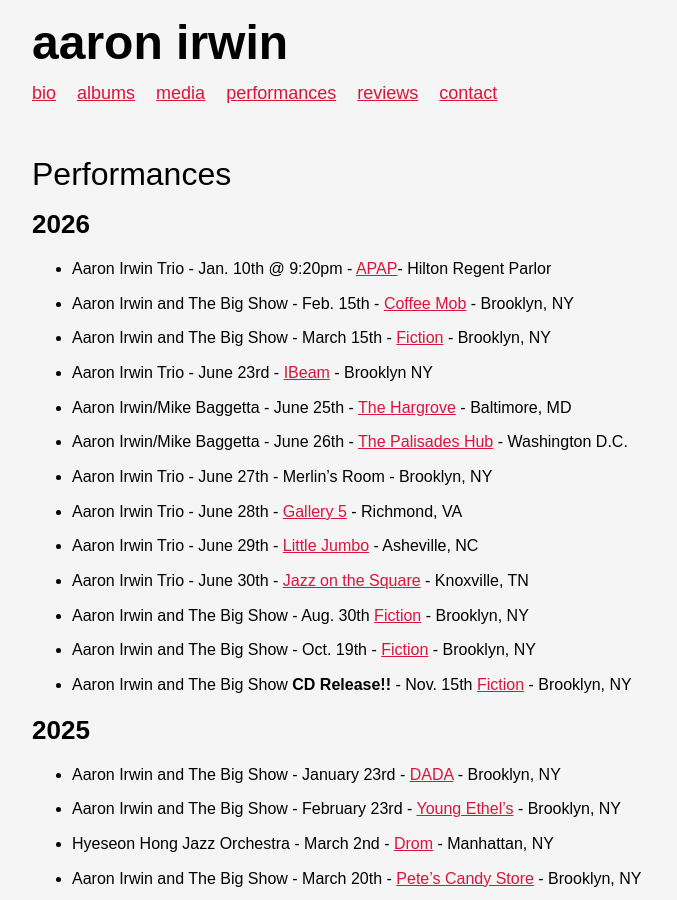
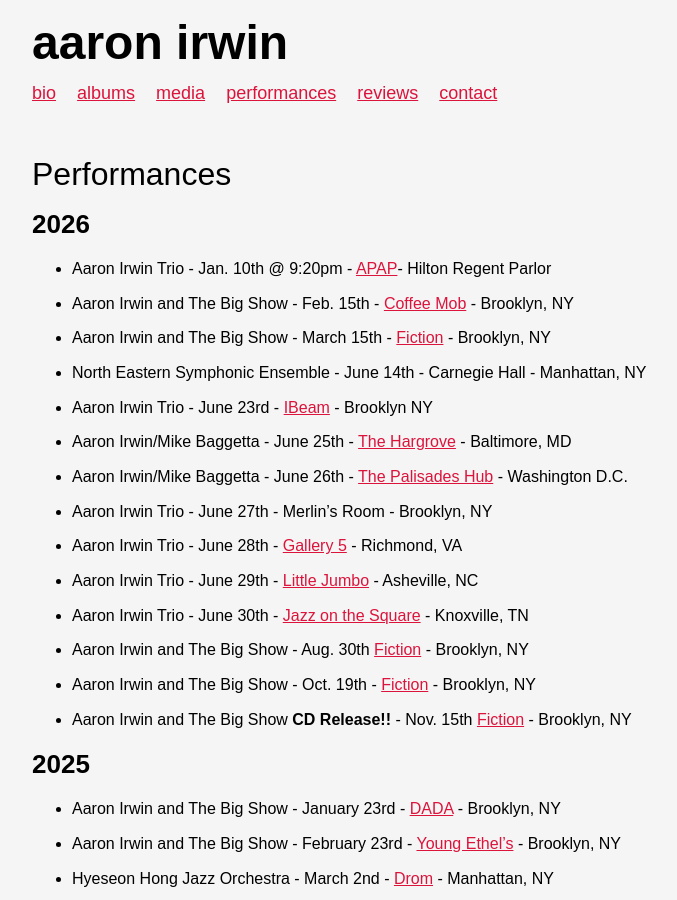
Before and after one commit to ryanve/aaronirwin.com, a Jekyll site: the page built from performances.md, in a window 1280 px wide and 900 px high. Shown: the whole window, without its empty margins (128-805 px from the left). Built offline with Jekyll 4.4.1, drawn with Linux system fonts in a browser that asks for light colours.

Commit message:
Update performances.md

```diff
--- a/performances.md
+++ b/performances.md
@@ -9,6 +9,7 @@
 - Aaron Irwin Trio - Jan. 10th @ 9:20pm - [APAP](https://apap365.org/)- Hilton Regent Parlor
 - Aaron Irwin and The Big Show - Feb. 15th - [Coffee Mob](https://www.instagram.com/coffeemob/?hl=en) - Brooklyn, NY
 - Aaron Irwin and The Big Show - March 15th - [Fiction](https://fictionbk.com/) - Brooklyn, NY
+- North Eastern Symphonic Ensemble - June 14th - Carnegie Hall - Manhattan, NY
 - Aaron Irwin Trio - June 23rd - [IBeam](https://www.ibeambrooklyn.com/) - Brooklyn NY
 - Aaron Irwin/Mike Baggetta - June 25th - [The Hargrove](https://www.instagram.com/hargrovebaltimore/?hl=en) - Baltimore, MD
 - Aaron Irwin/Mike Baggetta - June 26th - [The Palisades Hub](https://www.palisadeshub.org/events) - Washington D.C.
```
